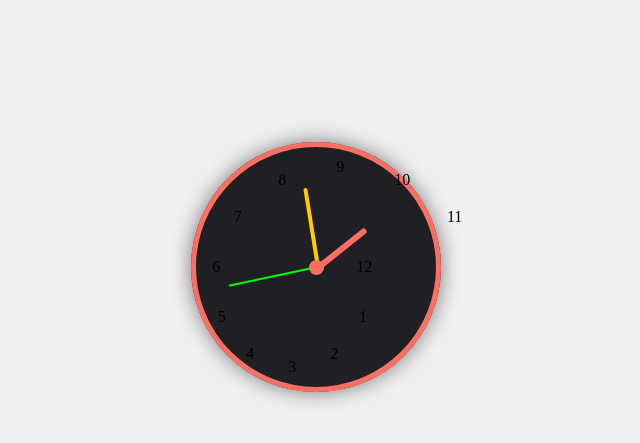
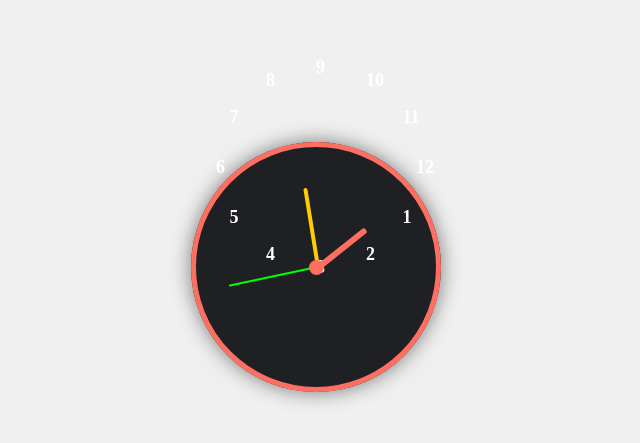
Before and after one commit to kimaguti/AnalogClock, a plain HTML site: page index.html in a window 1280 px wide. Shown: the part 133-576 px from the top of the page, 324-964 px from the left. Drawn offline with Linux system fonts and the light colour scheme.

Commit message:
Analog Clock

```diff
--- a/style.css
+++ b/style.css
@@ -85,3 +85,15 @@ body {
   border-radius: 50%;
   z-index: 4;
 }
+
+.hour-marker {
+  position: absolute;
+  font-size: 18px;
+  color: #ffffff;
+  font-weight: bold;
+  top: 10px;
+  left: 50%;
+  transform-origin: center;
+  text-align: center;
+  transform: translateX(-50%);
+}
```
